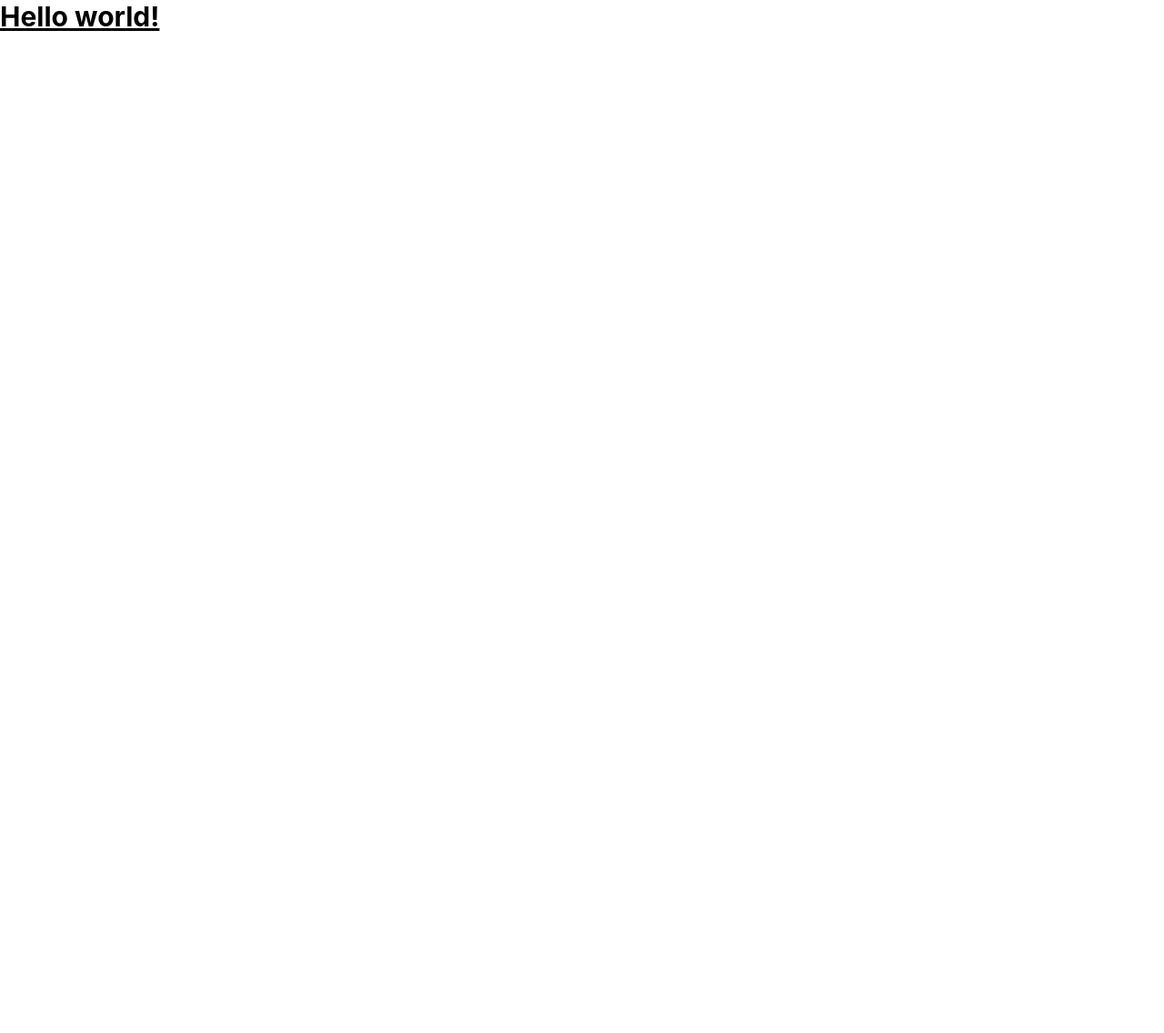
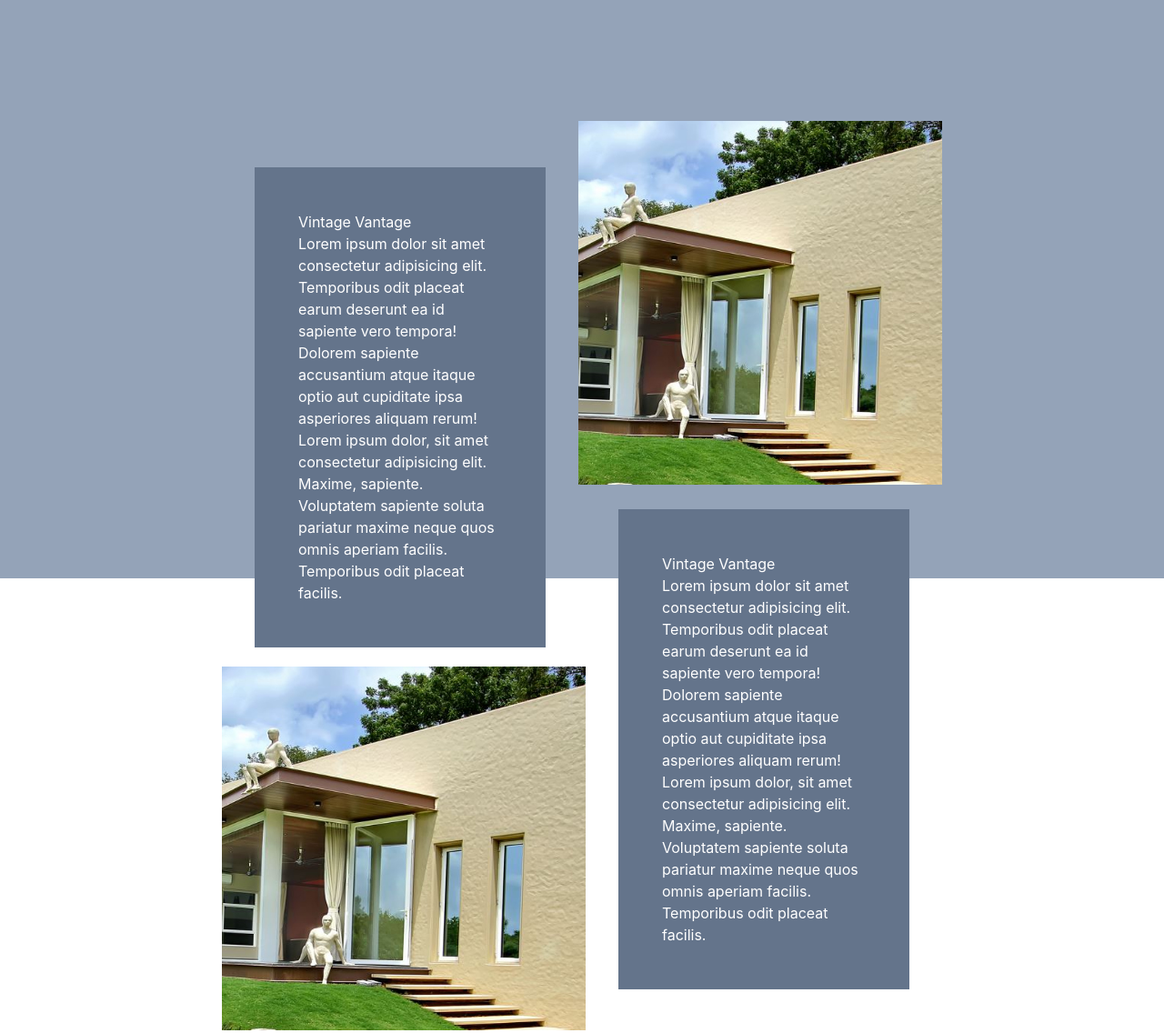
Before and after one commit to rohan-singh987/Lancet, a Next.js app: page / in a window 1280 px wide. Shown: the top 1136 px of the page at 91% size. Before the commit the page ends 800 px from the top, so only its background shows below. Built offline with nearby package versions, Linux system fonts and the light colour scheme.

Commit message:
posrtfolio
Signed-off-by: Rohan Singh <rohannsingh98765@gmail.com>

```diff
--- a/components/Portfolio.jsx
+++ b/components/Portfolio.jsx
@@ -1,8 +1,47 @@
+import Image from 'next/image'
 import React from 'react'
+import image from '../assets/portfolioIMG.jpg'
 
 const Portfolio = () => {
   return (
-    <div>Portfolio</div>
+    <div className="  pt-9 bg-slate-400">
+      <div className=" flex flex-col md:flex-row items-center justify-center relative ">
+
+        <div className=" lg:w-1/4 md:w-1/2  w-fit  bg-slate-500 text-white sm:p-12 p-5 sm:m-9 m-5 md:top-28 relative z-10 ">
+          <h1>Vintage Vantage</h1>
+          <p>Lorem ipsum dolor sit amet consectetur adipisicing elit. Temporibus odit placeat earum deserunt ea id sapiente vero tempora! Dolorem sapiente accusantium atque itaque optio aut cupiditate ipsa asperiores aliquam rerum! Lorem ipsum dolor, sit amet consectetur adipisicing elit. Maxime, sapiente. Voluptatem sapiente soluta pariatur maxime neque quos omnis aperiam facilis. Temporibus odit placeat facilis.</p>
+        </div>
+
+        <div className="md:shrink-0 relative">
+        <Image
+        src={image}
+        alt="image"
+        width='400'
+        height='400'
+        />
+        </div>
+
+      </div>
+
+      <div className=" flex flex-col md:flex-row items-center justify-center absolute ">
+
+        <div className="md:shrink-0 relative">
+        <Image
+        src={image}
+        alt="image"
+        width='400'
+        height='400'
+        />
+        </div>
+
+        <div className=" lg:w-1/4 md:w-1/2 w-fit  bg-slate-500 text-white sm:p-12 p-5 sm:m-9 m-5 relative z-10 md:bottom-28">
+          <h1>Vintage Vantage</h1>
+          <p>Lorem ipsum dolor sit amet consectetur adipisicing elit. Temporibus odit placeat earum deserunt ea id sapiente vero tempora! Dolorem sapiente accusantium atque itaque optio aut cupiditate ipsa asperiores aliquam rerum! Lorem ipsum dolor, sit amet consectetur adipisicing elit. Maxime, sapiente. Voluptatem sapiente soluta pariatur maxime neque quos omnis aperiam facilis. Temporibus odit placeat facilis.</p>
+        </div>
+
+
+      </div>
+    </div>
   )
 }
 
--- a/pages/index.js
+++ b/pages/index.js
@@ -1,11 +1,12 @@
 import Head from 'next/head'
 import Image from 'next/image'
+import Portfolio from '../components/Portfolio'
 import styles from '../styles/Home.module.css'
 
 export default function Home() {
   return (
-    <h1 className="text-3xl font-bold underline">
-      Hello world!
-    </h1>
+   <div>
+     <Portfolio />
+   </div>
   )
 }
```
Also changed, not shown: assets/portfolioIMG.jpg (added).
